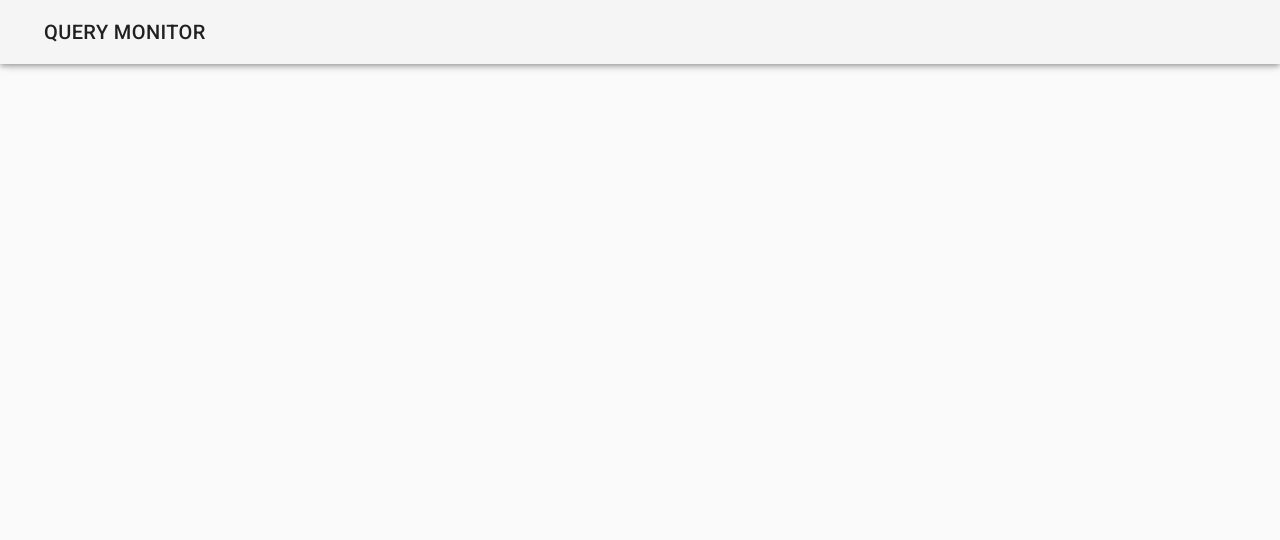
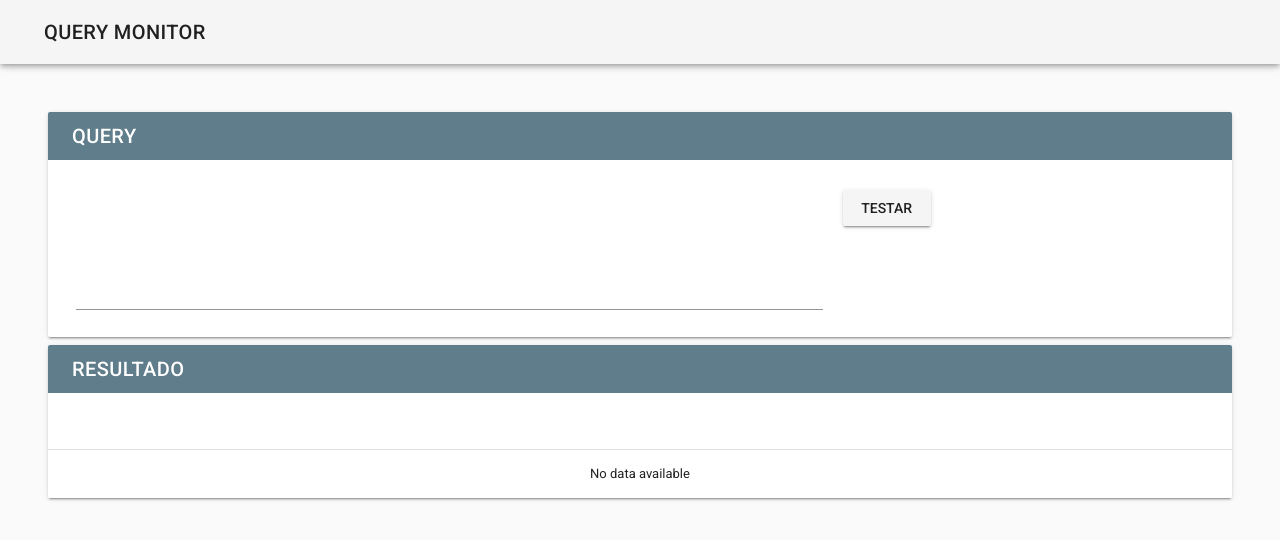
Before and after one commit to JonKoala/querymonitor-client, a Vue app: page / in a window 1280 px wide. Shown: the top 540 px of the page. Built offline with nearby package versions, Linux system fonts and the light colour scheme.

Commit message:
adiciona base para tela de criacao de queries
adiciona comunicacao com o servidor e criacao da tabela de acordo com a estrutura dos resultados

```diff
--- a/package.json
+++ b/package.json
@@ -10,9 +10,11 @@
     "build": "cross-env webpack --progress --hide-modules --mode production"
   },
   "dependencies": {
+    "axios": "^0.18.0",
     "express": "^4.16.3",
     "js-yaml": "^3.11.0",
     "vue": "^2.5.16",
+    "vue-axios": "^2.0.2",
     "vue-router": "^3.0.1",
     "vuetify": "^1.0.10"
   },
@@ -25,6 +27,7 @@
     "css-loader": "^0.28.11",
     "file-loader": "^1.1.11",
     "html-webpack-plugin": "^3.1.0",
+    "js-yaml-loader": "^0.1.0",
     "vue-loader": "^14.2.1",
     "vue-template-compiler": "^2.5.16",
     "webpack": "^4.2.0",
--- a/src/App.vue
+++ b/src/App.vue
@@ -8,8 +8,9 @@
     </v-toolbar>
     <v-content>
       <v-container fluid fill-height>
-        <v-layout justify-center align-start style="width:100%">
+        <v-layout justify-center align-start>
           <v-slide-x-transition mode="out-in">
+            <query-creation class="mt-0"></query-creation>
           </v-slide-x-transition>
         </v-layout>
       </v-container>
@@ -18,7 +19,12 @@
 </template>
 
 <script>
+import QueryCreation from 'views/QueryCreation'
+
 export default {
-  name: 'App'
+  name: 'App',
+  components: {
+    QueryCreation
+  },
 }
 </script>
--- /dev/null
+++ b/src/services/api.service.js
@@ -0,0 +1,23 @@
+import appconfig from '~/appconfig.yml'
+
+import Vue from 'vue'
+import axios from 'axios'
+import VueAxios from 'vue-axios'
+
+Vue.use(VueAxios, axios)
+
+function formatUrl(url) {
+  return url.startsWith('/') ? url.slice(1) : url;
+}
+
+export default {
+  get(service, config) {
+    service = formatUrl(service);
+    return Vue.axios.get(`${appconfig['url']['api']}/${service}`, config)
+      .then(response => {
+        return response.data;
+      }).catch(err => {
+        throw new Error(`ApiService error: ${err}`);
+      });
+  }
+};
--- /dev/null
+++ b/src/views/QueryCreation.vue
@@ -0,0 +1,70 @@
+<template>
+  <v-container fluid grid-list-md>
+    <v-layout row wrap>
+      <v-flex xs12>
+        <v-card color="white">
+          <v-toolbar color="blue-grey" dense card>
+            <v-toolbar-title class="white--text">QUERY</v-toolbar-title>
+          </v-toolbar>
+          <v-container fluid grid-list-md fill-height>
+            <v-layout row wrap>
+              <v-flex class="pa-2" xs8>
+                <v-text-field v-model="query" multi-line hide-details no-resize></v-text-field>
+              </v-flex>
+              <v-flex xs4>
+                <v-btn v-on:click="testClicked()">TESTAR</v-btn>
+              </v-flex>
+            </v-layout>
+          </v-container>
+        </v-card>
+      </v-flex>
+      <v-flex xs12>
+        <v-card color="white">
+          <v-toolbar color="blue-grey" dense card>
+            <v-toolbar-title class="white--text">RESULTADO</v-toolbar-title>
+          </v-toolbar>
+          <v-data-table
+            v-bind:items="results"
+            v-bind:headers="headers"
+            hide-actions>
+            <template slot="items" slot-scope="props">
+              <td v-for="prop in Object.keys(props.item)" >{{ props.item[prop] }}</td>
+            </template>
+          </v-data-table>
+          </v-data-table>
+        </v-card>
+      </v-flex>
+    </v-layout>
+  </v-container>
+</template>
+
+<script>
+import ApiService from 'services/api.service'
+
+export default {
+  name: 'QueryCreation',
+  data () {
+    return {
+      query: null,
+
+      headers: [],
+      results: []
+    };
+  },
+  methods: {
+    testClicked() {
+      if (!this.query)
+        return;
+
+      var query = this.query.replace(/(?:\r\n|\r|\n)/g, ' ');
+
+      ApiService.get(`select/${query}`).then(results => {
+        this.results = results;
+        this.headers = Object.keys(results[0]).map((label) => {
+          return {text: label.toUpperCase(), value: label};
+        });
+      });
+    }
+  }
+}
+</script>
--- a/webpack.config.js
+++ b/webpack.config.js
@@ -1,4 +1,5 @@
 const HtmlWebpackPlugin = require('html-webpack-plugin')
+const path = require('path')
 
 const appconfig = require('./appconfig')
 
@@ -30,7 +31,10 @@ module.exports = {
   },
   resolve: {
     alias: {
-      'vue$': 'vue/dist/vue.esm.js'
+      'vue$': 'vue/dist/vue.esm.js',
+      'services': path.resolve(__dirname, './src/services'),
+      'views': path.resolve(__dirname, './src/views'),
+      '~': __dirname
     },
     extensions: ['*', '.js', '.vue', '.json']
   },
```
Also changed, not shown: 1 other file (tests, documents, lock files or other folders).
